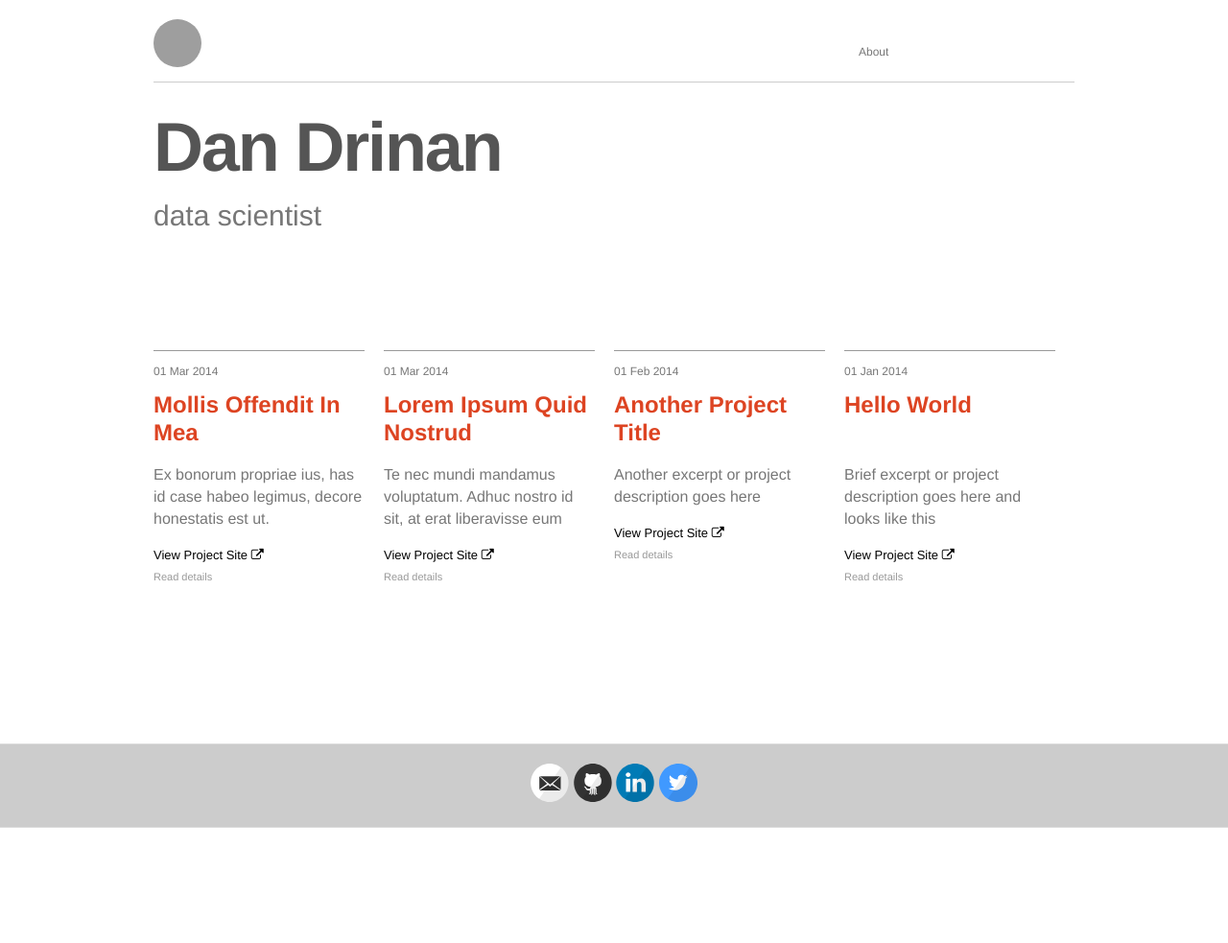
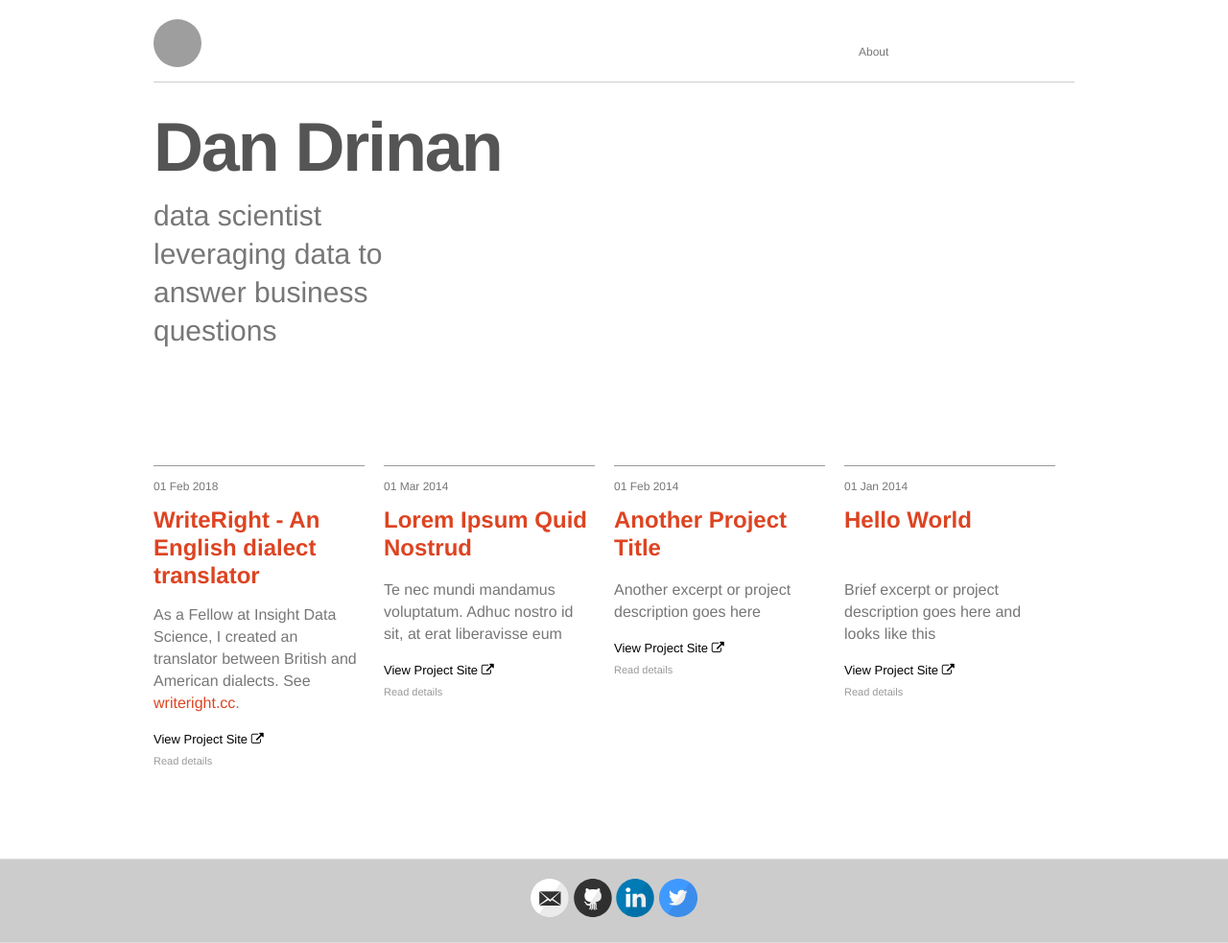
Before and after one commit to drinandan/drinandan.github.io, a Jekyll site: the page built from index.html, in a window 1280 px wide. Shown: the whole page at 96% size. Built offline with Jekyll 4.4.1, drawn with Linux system fonts in a browser that asks for light colours; nearby versions of some CDN libraries; before the commit the page ends 900 px from its top, so only the background shows below that; grey boxes are pictures that could not be loaded.

Commit message:
test updating the posts

```diff
--- a/_config.yml
+++ b/_config.yml
@@ -6,7 +6,7 @@
 name: Dan Drinan
 
 # Short bio or description (displayed in the header)
-description: data scientist
+description: data scientist leveraging data to answer business questions
 
 # URL of your avatar or profile pic (you could use your GitHub profile pic)
 #avatar: https://pbs.twimg.com/profile_images/1779775150/bitty-icon_bigger.gif
--- a/_posts/2014-03-01-Mollis-offendit-in-mea.md
+++ b/_posts/2018-02-01-English-dialect-translator.md
@@ -1,8 +1,8 @@
 ---
 layout: post
-title: Mollis Offendit In Mea
-desc: Ex bonorum propriae ius, has id case habeo legimus, decore honestatis est ut.
-proj-url: https://github.com/femmebot/jekyll-grid
+title: WriteRight - An English dialect translator
+desc: As a Fellow at Insight Data Science, I created an translator between British and American dialects. See <a href="http://writeright.cc">writeright.cc</a>.
+proj-url: https://github.com/drinandan/insight-project/blob/master/2018.01.19_create_language_vectors_using_large_corpora.ipynb
 proj-num: 04
 ---
 
```
